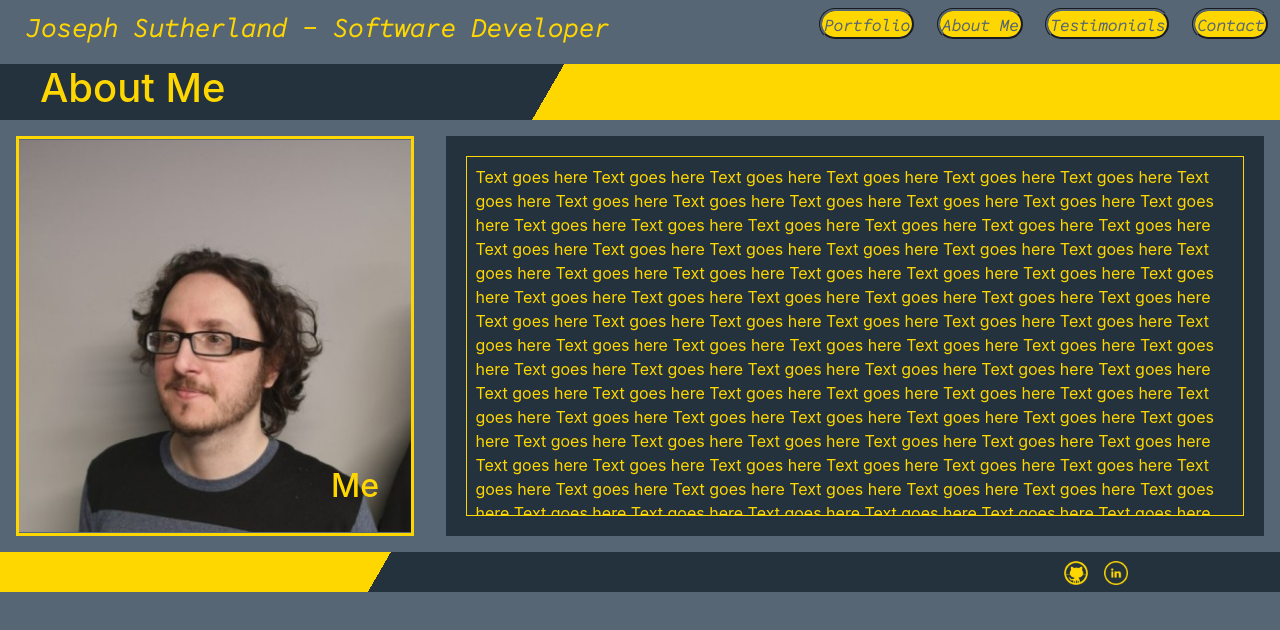
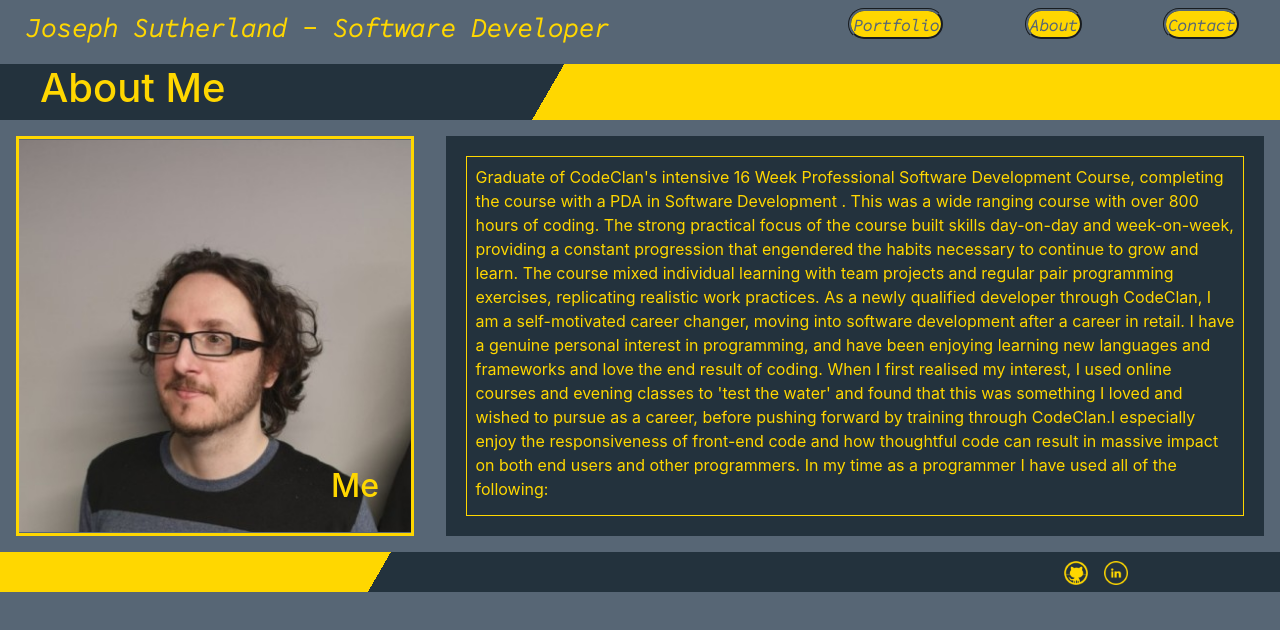
Before and after one commit to onitwin/portfoilio, a React (Create React App) app: page /about in a window 1280 px wide. Shown: the top 630 px of the page. Built offline with nearby package versions, Linux system fonts and the light colour scheme.

Commit message:
added text to about me section

```diff
--- a/src/me/MyBackground.js
+++ b/src/me/MyBackground.js
@@ -8,7 +8,7 @@ const MyBackground=()=>{
     <div className="background-page-wrapper">
     <div className="about-me-sidebar">
     <div className="image-wrapper">
-    <img className="sidebar-image" src ="images/me.jpeg"/>
+    <img className="sidebar-image" src ="images/me.jpeg" alt="Joseph Sutherland"/>
     <figcaption className="about-tag">
     <h5 className="about-me-descriptor">Me</h5>
     </figcaption>
@@ -16,78 +16,38 @@ const MyBackground=()=>{
     </div>
     <main className="article-wrap">
     <article className="about-me-text">
-    Text goes here   Text goes here
-    Text goes here   Text goes here  Text goes here
-    Text goes here  Text goes here  Text goes here
-    Text goes here
-    Text goes here  Text goes here
-     Text goes here  Text goes here
-     Text goes here  Text goes here
-     Text goes here  Text goes here
-     Text goes here   Text goes here
-     Text goes here   Text goes here  Text goes here
-     Text goes here  Text goes here  Text goes here
-     Text goes here
-     Text goes here  Text goes here
-      Text goes here  Text goes here
-      Text goes here  Text goes here
-      Text goes here  Text goes here
-      Text goes here   Text goes here
-      Text goes here   Text goes here  Text goes here
-      Text goes here  Text goes here  Text goes here
-      Text goes here
-      Text goes here  Text goes here
-       Text goes here  Text goes here
-       Text goes here  Text goes here
-       Text goes here  Text goes here
-       Text goes here   Text goes here
-       Text goes here   Text goes here  Text goes here
-       Text goes here  Text goes here  Text goes here
-       Text goes here
-       Text goes here  Text goes here
-        Text goes here  Text goes here
-        Text goes here  Text goes here
-        Text goes here  Text goes here
-        Text goes here   Text goes here
-        Text goes here   Text goes here  Text goes here
-        Text goes here  Text goes here  Text goes here
-        Text goes here
-        Text goes here  Text goes here
-         Text goes here  Text goes here
-         Text goes here  Text goes here
-         Text goes here  Text goes here
-         Text goes here   Text goes here
-         Text goes here   Text goes here  Text goes here
-         Text goes here  Text goes here  Text goes here
-         Text goes here
-         Text goes here  Text goes here
-          Text goes here  Text goes here
-          Text goes here  Text goes here
-          Text goes here  Text goes here
-          Text goes here  Text goes here
-           Text goes here  Text goes here
-           Text goes here  Text goes here
-           Text goes here  Text goes here
-           Text goes here   Text goes here
-           Text goes here   Text goes here  Text goes here
-           Text goes here  Text goes here  Text goes here
-           Text goes here
-           Text goes here  Text goes here
-            Text goes here  Text goes here
-            Text goes here  Text goes here
-            Text goes here  Text goes here
-            Text goes here  Text goes here
-             Text goes here  Text goes here
-             Text goes here  Text goes here
-             Text goes here  Text goes here
-             Text goes here   Text goes here
-             Text goes here   Text goes here  Text goes here
-             Text goes here  Text goes here  Text goes here
-             Text goes here
-             Text goes here  Text goes here
-              Text goes here  Text goes here
-              Text goes here  Text goes here
-              Text goes here  Text goes here
+    Graduate of CodeClan's intensive 16 Week Professional Software Development Course, completing the course with a PDA in Software Development .
+    This was a wide ranging course with over 800 hours of coding. The strong practical focus of the course built skills day-on-day and week-on-week,
+    providing a constant progression that engendered the habits necessary to continue to grow and learn.
+     The course mixed individual learning with team projects and regular pair programming exercises, replicating realistic work practices.
+     As a newly qualified developer through CodeClan, I am a self-motivated career changer, moving into software development after a career in retail. I have a genuine personal interest in programming, and have been enjoying learning new languages and frameworks and love the end result of coding. When I first realised my interest, I used online courses and evening classes to 'test the water' and found that this was something I loved and wished to pursue as a career, before pushing forward by training through CodeClan.I especially enjoy the responsiveness of front-end code and how thoughtful code can result in massive impact on both end users and other programmers. In my time as a programmer I
+     have used all of the following:
+     <div className="about-list-div">
+     <ul className="about-me-list list-one">
+     <li>Ruby</li>
+     <li>Javascript</li>
+     <li>Java</li>
+     <li>MongoDb</li>
+     <li>HighCharts</li>
+     <li>Python</li>
+     <li>Sinatra</li>
+     <li>Vue</li>
+     <li>React</li>
+     <li>SQL</li>
+     </ul>
+     <ul className="about-me-list list-two">
+     <li>Express</li>
+     <li>React Native</li>
+     <li>Pair Programming</li>
+     <li>Agile Work Practices</li>
+     <li>Git/Github</li>
+     <li>Leaflet</li>
+     <li>Spring</li>
+     <li>TDD with JUnit</li>
+     <li>TDD with Mocha</li>
+     <li>TDD with Selenium</li>
+     </ul>
+     </div>
     </article>
     </main>
     </div>
--- a/src/me/myBackgroundStyle.scss
+++ b/src/me/myBackgroundStyle.scss
@@ -48,6 +48,7 @@ display: block;
     align-items: center;
     height:50vh;
     .about-me-text{
+      display: block;
       border:1px solid gold;
       width:95%;
       height: 90%;
@@ -55,6 +56,15 @@ display: block;
       overflow: scroll;
       color: $detailColor;
       font-size: 1em;
+      .about-list-div{
+        display:flex;
+        flex-wrap: wrap;
+        margin-top: 2%;
+        .about-me-list{
+          width:40%;
+        }
+      }
+
     }
   }
 }
@@ -88,8 +98,18 @@ display: block;
       width:100%;
       margin: unset;
       .about-me-text{
-        text-align:center;
-        font-size: 1.3em;
+        text-align:left;
+        font-size: 1.4em;
+        .about-list-div{
+          display:flex;
+          flex-wrap: wrap;
+          margin-top: 5%;
+          .about-me-list{
+            width:100%;
+            margin: 0%;
+            text-align: left;
+          }
+        }
       }
     }
   }
--- a/src/newNavBar/HamburgerMenu.js
+++ b/src/newNavBar/HamburgerMenu.js
@@ -18,8 +18,7 @@ return(
   <img className="hamburger-icon" alt="menu icon" src="/Images/menu.png" onClick={menuInvert}/>
   <ul className={menuState}>
   <li onClick={menuInvert}><Link to="/portfolio" className="link-class-list"><p>Portfolio</p></Link></li>
-  <li onClick={menuInvert}><Link to="/about" className="link-class-list"><p>About Me</p></Link></li>
-  <li onClick={menuInvert}><Link to="/testimonials" className="link-class-list"><p>Testimonials</p></Link></li>
+  <li onClick={menuInvert}><Link to="/about" className="link-class-list"><p>About</p></Link></li>
   <li onClick={menuInvert}><Link to="/contact" className="link-class-list"><p>Contact</p></Link></li>
   </ul>
   </Fragment>
@@ -31,3 +30,5 @@ return(
 }
 
 export default HamburgerMenu
+
+// <li onClick={menuInvert}><Link to="/testimonials" className="link-class-list"><p>Testimonials</p></Link></li>
--- a/src/newNavBar/navbarstyle.scss
+++ b/src/newNavBar/navbarstyle.scss
@@ -79,7 +79,7 @@
       top: 8vh;
       right: 0%;
       height: 20%;
-      width: 30%;
+      width: 40%;
       z-index: 1;
       display: block;
       background-color: $detailColor;
@@ -87,18 +87,18 @@
       transition: transform .5s ease;
       box-shadow: 0px 1px 5px rgba(0, 0, 0, 0.5);
       li{
-        height: 25%;
+        height: 34%;
         width:100%;
         display:flex;
         align-items: center;
         background-color: none;
         padding: 0px;
+        padding-left: 1%;
         border-radius: 0;
         p{
           padding: 0;
-          margin: 0;
           color: $background;
-          font-size: .9em;
+          font-size: 1.5em;
         }
       }
     }
```
